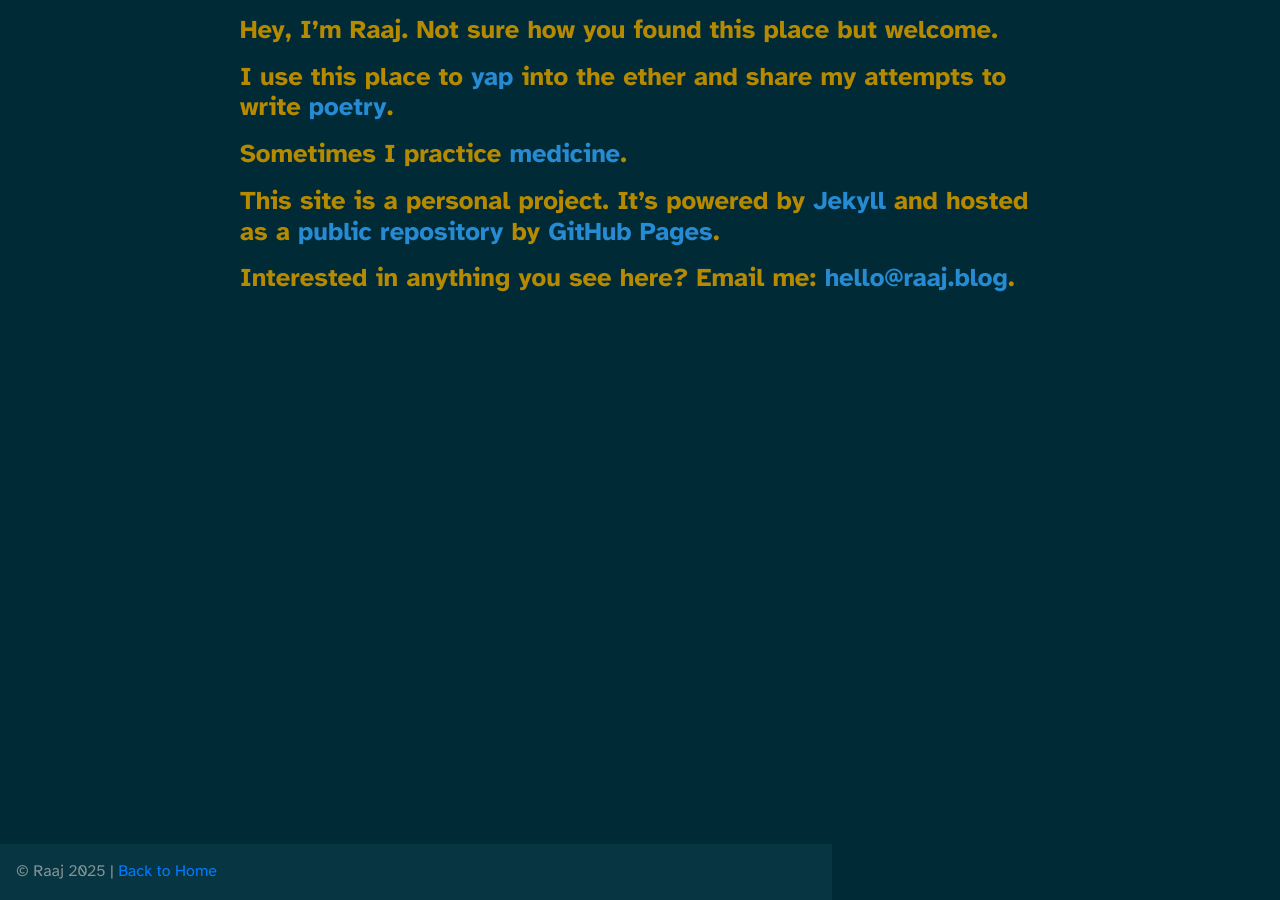
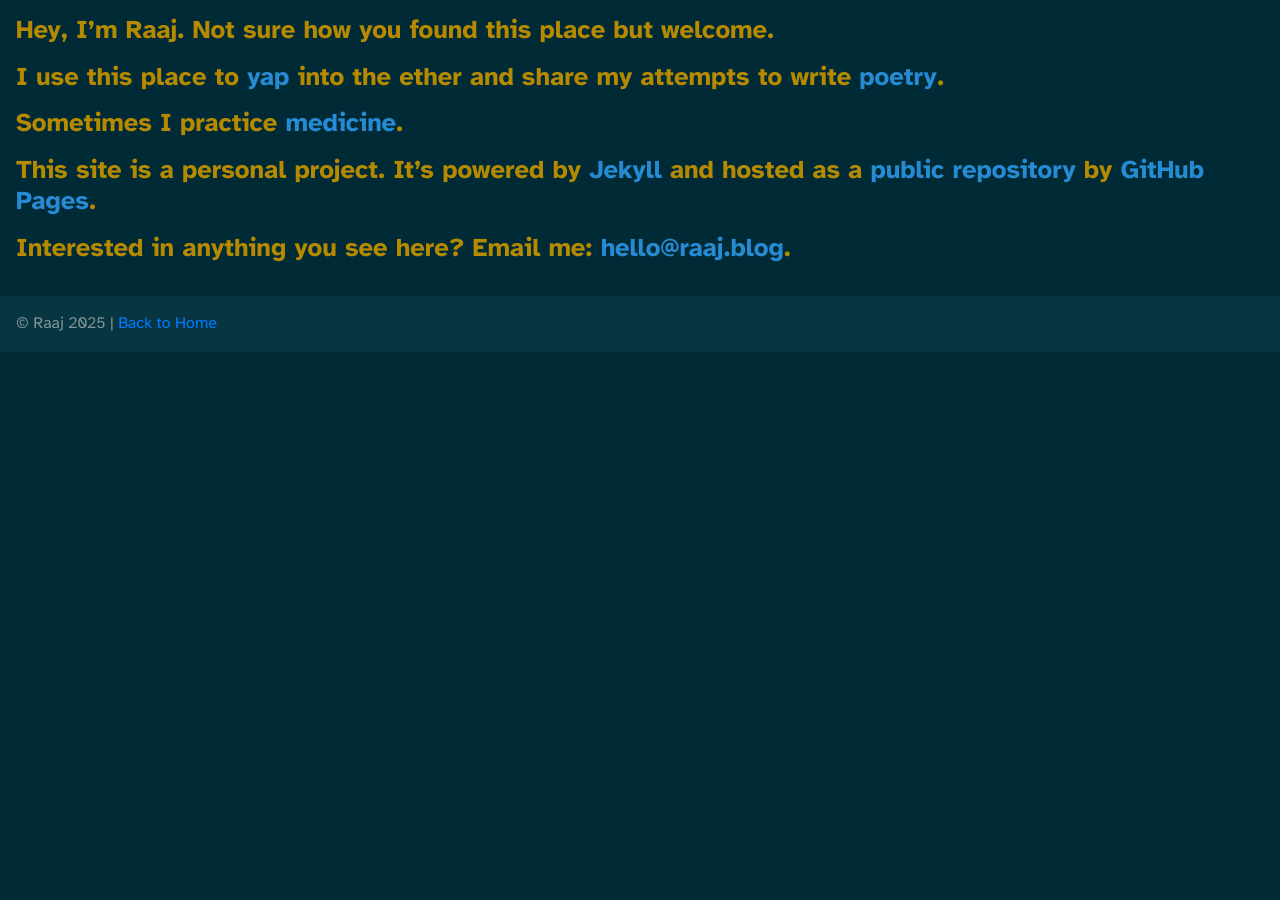
Before and after one commit to itsraaj/itsraaj.github.io, a Jekyll site: the page built from index.md, in a window 1280 px wide. Built offline with Jekyll 4.4.1, drawn with Linux system fonts in a browser that asks for light colours.

Commit message:
just fade me

```diff
--- a/_layouts/default.html
+++ b/_layouts/default.html
@@ -5,7 +5,7 @@
   <link rel="stylesheet" href="/assets/css/style.css">
 </head>
 <body>
-  <div class="page-wrapper">
+  <div>
     <main>
       {{ content }}
     </main>
--- a/assets/css/style.css
+++ b/assets/css/style.css
@@ -59,14 +59,6 @@ body {
   padding: 0;
 }
 
-.page-wrapper {
-  flex: 1; /* Push footer to the bottom when content is sparse */
-  padding: 1rem; /* Consistent padding */
-  text-align: left; /* Left-align all content */
-  max-width: 800px; /* Keep content width consistent */
-  margin: 0 auto; /* Center the content within the viewport */
-}
-
 a {
   color: #268bd2; /* Solarized blue for links */
   text-decoration: none;
@@ -106,13 +98,18 @@ article {
   margin-bottom: 2rem;
 }
 
-/* Footer */
+main {
+  flex: 1; /* Allow main content to expand and push the footer */
+  padding: 1rem; /* Add 1rem padding for consistent spacing */
+  text-align: left; /* Ensure all text is left-aligned */
+  margin: 0; /* Remove margin that could center it unexpectedly */
+}
+
 footer {
   padding: 1rem; /* Matches main content padding */
-  background: #073642; /* Footer background color */
+  background: #073642; /* Footer background */
   color: #839496; /* Footer text color */
-  text-align: left; /* Align footer text to the left */
-  max-width: 800px; /* Align with main content width */
+  text-align: left; /* Left-align footer text */
 }
 
 footer a {
@@ -122,19 +119,6 @@ footer a {
 
 footer a:hover {
   text-decoration: underline;
-}
-
-/* Utility: Viewport Footer Alignment */
-body > *:not(footer) {
-  flex: 1; /* Push footer to bottom of viewport */
-}
-
-/* Media Query for Smaller Screens */
-@media (max-width: 768px) {
-  .page-wrapper, footer {
-    max-width: 100%; /* Use full width on smaller devices */
-    padding: 1rem; /* Maintain consistent padding */
-  }
 }
 
 /* Code Styling */
```
